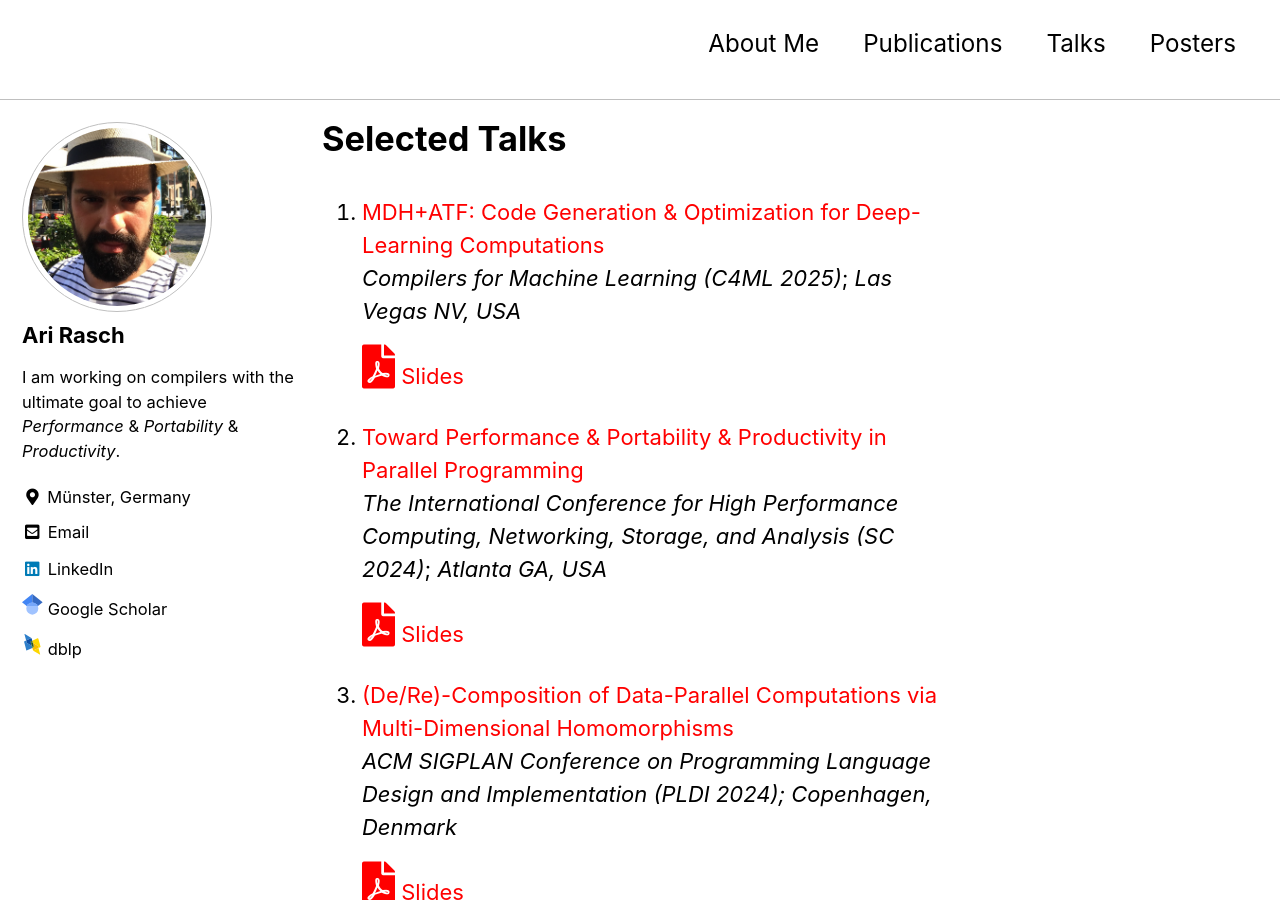
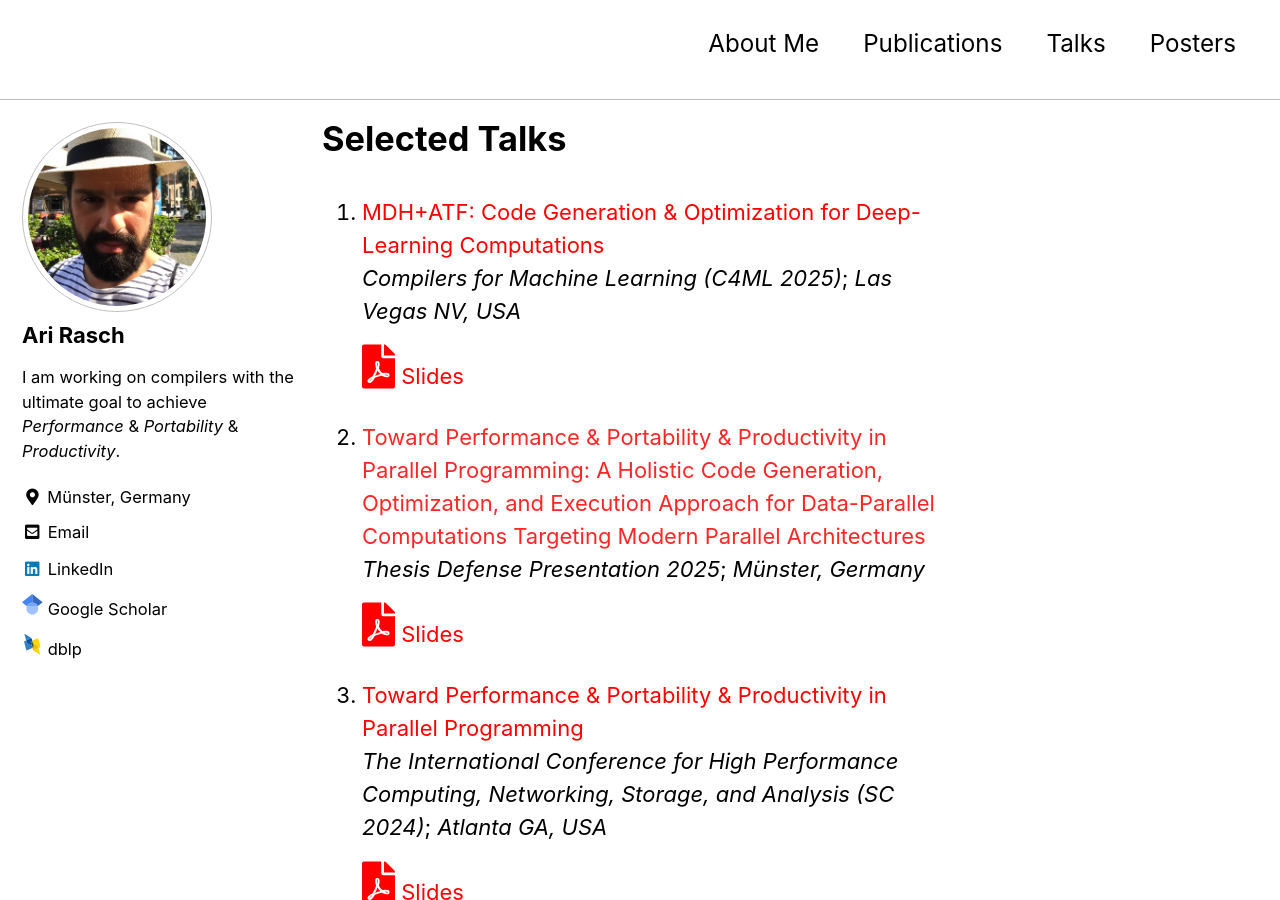
Before and after one commit to AriRasch/arirasch.github.io, a Jekyll site: the page built from talks.md, in a window 1280 px wide and 900 px high. Built offline with Jekyll 4.4.1, drawn with Linux system fonts in a browser that asks for light colours; cached includes are drawn as plain includes; our own code applies the rules of GitHub Pages for plain Markdown files.

Commit message:
added defense presentation
* Update talks.md

* Add files via upload

```diff
--- a/talks.md
+++ b/talks.md
@@ -9,46 +9,51 @@ author_profile: true
     *Compilers for Machine Learning (C4ML 2025)*; *Las Vegas NV, USA*\\
     <a href="../assets/files/slides/c4ml25/slides.pdf"><i class="fas fa-file-pdf" style="color: red; font-size: 2em; padding-top: .4em"></i></a> [Slides](../assets/files/slides/c4ml25/slides.pdf)
 
-2.  [Toward Performance & Portability & Productivity in Parallel Programming](https://sc24.supercomputing.org) \\
+2.  [Toward Performance & Portability & Productivity in Parallel Programming: A Holistic Code Generation, Optimization, and Execution Approach for Data-Parallel Computations Targeting Modern Parallel Architectures]() \\
+    *Thesis Defense Presentation 2025*; *Münster, Germany*\\
+    <a href="../assets/files/slides/phd_defense/slides.pdf"><i class="fas fa-file-pdf" style="color: red; font-size: 2em; padding-top: .4em"></i></a> [Slides](../assets/files/slides/phd_defense/slides.pdf)
+
+
+3.  [Toward Performance & Portability & Productivity in Parallel Programming](https://sc24.supercomputing.org) \\
     *The International Conference for High Performance Computing, Networking, Storage, and Analysis (SC 2024)*; *Atlanta GA, USA*\\
     <a href="../assets/files/slides/sc24/slides.pdf"><i class="fas fa-file-pdf" style="color: red; font-size: 2em; padding-top: .4em"></i></a> [Slides](../assets/files/slides/sc24/slides.pdf)
 
-3.  [(De/Re)-Composition of Data-Parallel Computations via Multi-Dimensional Homomorphisms](https://dl.acm.org/doi/10.1145/3665643) \\
+4.  [(De/Re)-Composition of Data-Parallel Computations via Multi-Dimensional Homomorphisms](https://dl.acm.org/doi/10.1145/3665643) \\
     *ACM SIGPLAN Conference on Programming Language Design and Implementation (PLDI 2024); Copenhagen, Denmark* \\
     <a href="../assets/files/slides/pldi24/slides.pdf"><i class="fas fa-file-pdf" style="color: red; font-size: 2em; padding-top: .4em"></i></a> [Slides](../assets/files/slides/pldi24/slides.pdf)
 
-4.  [Linalg vs MDH: A Comparison of two MLIR Dialects](https://llvm.swoogo.com/2024eurollvm) \\
+5.  [Linalg vs MDH: A Comparison of two MLIR Dialects](https://llvm.swoogo.com/2024eurollvm) \\
     *European LLVM Developers' Meeting (EuroLLVM 2024); Vienna, Austria* \\
     <a href="../assets/files/slides/eurollvm24/slides.pdf"><i class="fas fa-file-pdf" style="color: red; font-size: 2em; padding-top: .4em"></i></a> [Slides](../assets/files/slides/eurollvm24/slides.pdf)
 
-5.  [Code Generation & Optimization for Deep-Learning Computations via Multi-Dimensional Homomorphisms](https://www.c4ml.org) \\
+6.  [Code Generation & Optimization for Deep-Learning Computations via Multi-Dimensional Homomorphisms](https://www.c4ml.org) \\
     *Compilers for Machine Learning (C4ML 2024); Edinburgh, Scotland* \\
     <a href="../assets/files/slides/c4ml24/c4ml24_talk.pdf"><i class="fas fa-file-pdf" style="color: red; font-size: 2em; padding-top: .4em"></i></a> [Slides](../assets/files/slides/c4ml24/c4ml24_talk.pdf)
 
-6.  [Array Programming via Multi-Dimensional Homomorphisms](https://pldi23.sigplan.org/home/ARRAY-2023) \\
+7.  [Array Programming via Multi-Dimensional Homomorphisms](https://pldi23.sigplan.org/home/ARRAY-2023) \\
     *ACM SIGPLAN Conference on Programming Language Design and Implementation (PLDI 2023)*; *Orlando FL, USA*\\
     <a href="../assets/files/slides/pldi23/slides.pdf"><i class="fas fa-file-pdf" style="color: red; font-size: 2em; padding-top: .4em"></i></a> [Slides](../assets/files/slides/pldi23/slides.pdf)
     <a href="https://www.youtube.com/watch?v=FAwgO86b6oo"><i class="fas fa-video" style="color: red; font-size: 2em; padding-top: .4em; padding-left: 1em"></i></a> [Talk](https://www.youtube.com/watch?v=FAwgO86b6oo)
 
-7.  [(De/Re)-Compositions Expressed Systematically via MDH-Based Schedules](https://dl.acm.org/doi/abs/10.1145/3578360.3580269) \\
+8.  [(De/Re)-Compositions Expressed Systematically via MDH-Based Schedules](https://dl.acm.org/doi/abs/10.1145/3578360.3580269) \\
     *ACM SIGPLAN International Conference on Compiler Construction (CC 2023)*; *Montreal, Canada*\\
     <a href="../assets/files/slides/cc23/slides.pdf"><i class="fas fa-file-pdf" style="color: red; font-size: 2em; padding-top: .4em"></i></a> [Slides](../assets/files/slides/cc23/slides.pdf)
 
-8.  [Auto-Tuning Framework (ATF)](https://www.lorentzcenter.nl/generic-autotuning-technology-for-gpu-applications.html) \\
+9.  [Auto-Tuning Framework (ATF)](https://www.lorentzcenter.nl/generic-autotuning-technology-for-gpu-applications.html) \\
     *Generic Autotuning Technology for GPU Applications (Lorentz Center 2022)*; *Leiden, Netherlands*\\
     <a href="../assets/files/slides/lorentz22/slides.pdf"><i class="fas fa-file-pdf" style="color: red; font-size: 2em; padding-top: .4em"></i></a> [Slides](../assets/files/slides/lorentz22/slides.pdf)
 
-9.  [Efficient Auto-Tuning of Parallel Programs with Interdependent Tuning Parameters via Auto-Tuning Framework (ATF)](https://dl.acm.org/doi/abs/10.1145/3427093) \\
+10.  [Efficient Auto-Tuning of Parallel Programs with Interdependent Tuning Parameters via Auto-Tuning Framework (ATF)](https://dl.acm.org/doi/abs/10.1145/3427093) \\
     *International Conference on High-Performance Embedded Architectures and Compilers (HiPEAC 2021)*; *online event*\\
     <a href="../assets/files/slides/hipeac21/slides.pdf"><i class="fas fa-file-pdf" style="color: red; font-size: 2em; padding-top: .4em"></i></a> [Slides](../assets/files/slides/hipeac21/slides.pdf)
     <a href="https://www.youtube.com/watch?v=PRUbf1R-lZ0"><i class="fas fa-video" style="color: red; font-size: 2em; padding-top: .4em; padding-left: 1em"></i></a> [Talk](https://www.youtube.com/watch?v=PRUbf1R-lZ0)
 
-10.  [Using MLIR for Multi-Dimensional Homomorphisms](https://groups.google.com/a/tensorflow.org/g/mlir/c/CxFj0UKBBRw) \\
+11.  [Using MLIR for Multi-Dimensional Homomorphisms](https://groups.google.com/a/tensorflow.org/g/mlir/c/CxFj0UKBBRw) \\
     *Google SIG MLIR Open Design Meeting 2020*; *online event*\\
     <a href="../assets/files/slides/google20/slides.pdf"><i class="fas fa-file-pdf" style="color: red; font-size: 2em; padding-top: .4em"></i></a> [Slides](../assets/files/slides/google20/slides.pdf)
     <a href="https://www.youtube.com/watch?v=RQR_9tHscMI"><i class="fas fa-video" style="color: red; font-size: 2em; padding-top: .4em; padding-left: 1em"></i></a> [Talk](https://www.youtube.com/watch?v=RQR_9tHscMI)
 
-11.  [md_stencil: High-Performance Stencil Computations on CPU and GPU via Multi-Dimensional Homomorphisms](https://pact20.cc.gatech.edu/acm-src/) \\
+12.  [md_stencil: High-Performance Stencil Computations on CPU and GPU via Multi-Dimensional Homomorphisms](https://pact20.cc.gatech.edu/acm-src/) \\
     *International Conference on Parallel Architectures and Compilation Techniques (PACT 2020)*; *online event*\\
     <a href="../assets/files/slides/pact20/slides.pdf"><i class="fas fa-file-pdf" style="color: red; font-size: 2em; padding-top: .4em"></i></a> [Slides](../assets/files/slides/pact20/slides.pdf)
     <a href="https://www.youtube.com/watch?v=DGWjHudmkUc&t=4s"><i class="fas fa-video" style="color: red; font-size: 2em; padding-top: .4em; padding-left: 1em"></i></a> [Talk](https://www.youtube.com/watch?v=DGWjHudmkUc&t=4s)
```
Also changed, not shown: 1 other file.
